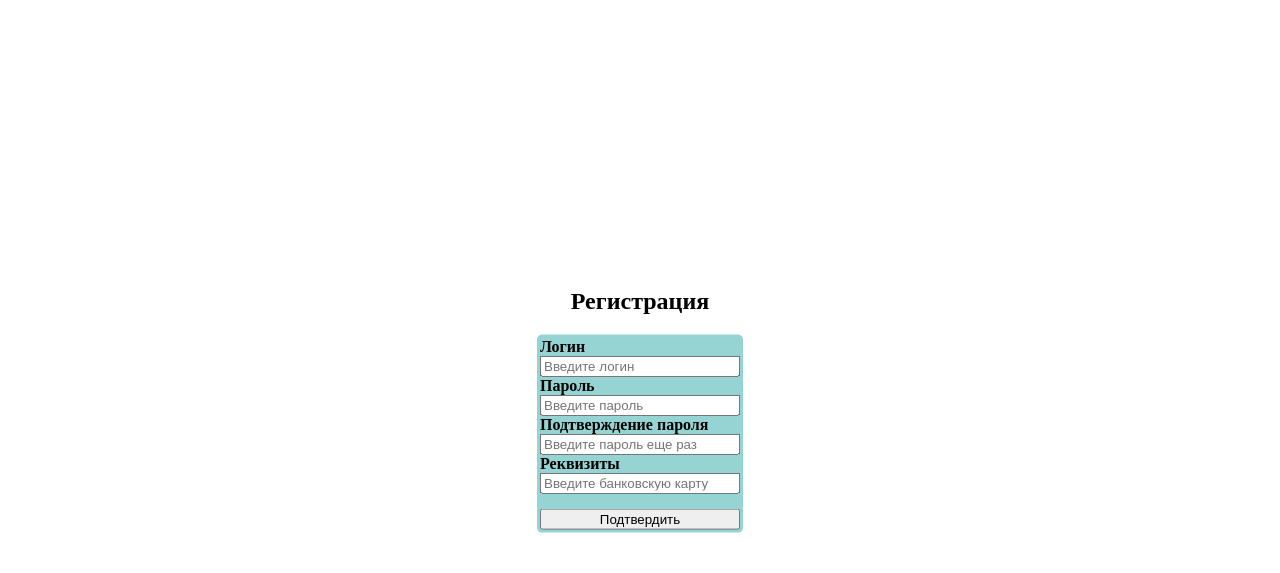
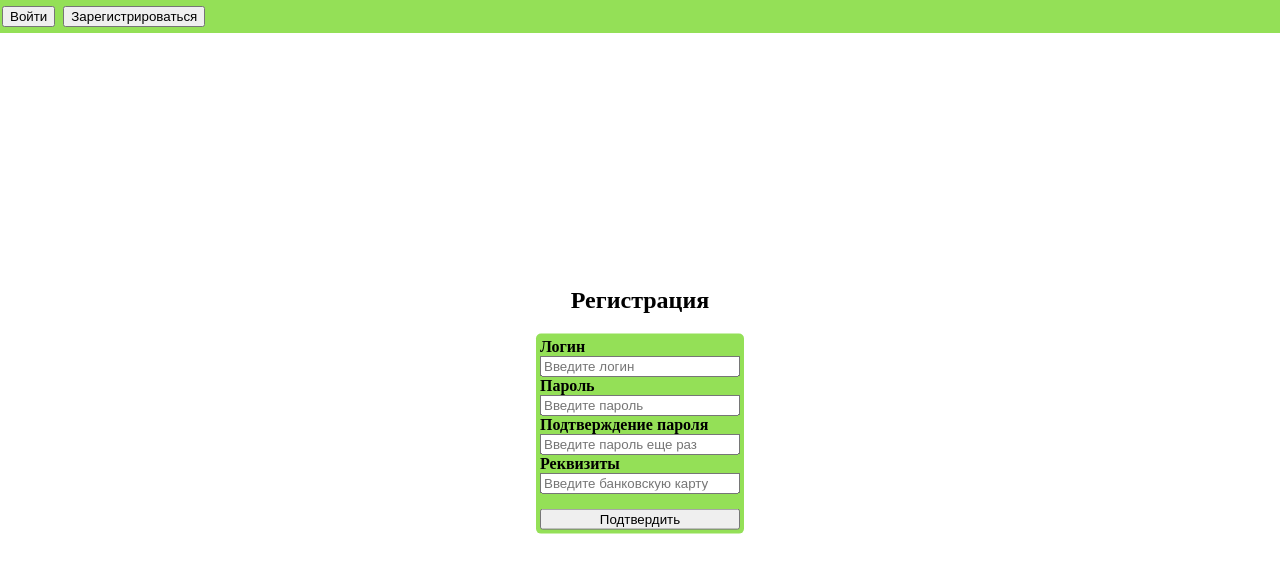
Before and after one commit to Darkness7193/ShopSiteRepository, a Django app: page /ProfilesApp/signIn/ in a window 1280 px wide. Shown: the top 573 px of the page. Run offline with Django 4.2, Linux system fonts and the light colour scheme; some libraries are stand-ins or nearby versions.

Commit message:
Version 0.24

```diff
--- a/ProfilesApp/static/ProfilesApp/css/signIn.css
+++ b/ProfilesApp/static/ProfilesApp/css/signIn.css
@@ -1,5 +1,8 @@
+@import url("/ShopSite/static/ShopSite/css/global.css");
+
+
 .sign-in-form {
-    background:#96D4D4;
+    background:var(--neutral-color);
     padding: 1px;
     border-radius: 5px;
     width: fit-content;
--- a/ProfilesApp/templates/ProfilesApp/logIn.html
+++ b/ProfilesApp/templates/ProfilesApp/logIn.html
@@ -10,7 +10,7 @@
 </head>
 <body>
 
-    {% include 'Includes/header.html' %}
+    {% include 'ShopSite/header.html' %}
     <div class="center">
 
         <h2 style="text-align: center;"> Вход </h2>
--- a/ProfilesApp/templates/ProfilesApp/signIn.html
+++ b/ProfilesApp/templates/ProfilesApp/signIn.html
@@ -5,12 +5,12 @@
 <head>
     <meta charset="UTF-8">
     <title>Регистрация</title>
-    <link rel="stylesheet" href="{% static '/css/global.css' %}">
+    <link rel="stylesheet" href="{% static 'ShopSite/css/global.css' %}">
     <link rel="stylesheet" href="{% static 'ProfilesApp/css/signIn.css' %}">
 </head>
 <body>
 
-    {% include 'Includes/header.html' %}
+    {% include 'ShopSite/header.html' %}
 
     <div class="center">
 
--- a/ProfilesApp/views.py
+++ b/ProfilesApp/views.py
@@ -60,4 +60,4 @@ def signIn(request):
 
 def logOut(request):
     logout(request)
-    return redirect(reverse('matches'))
+    return redirect(reverse('index'))
--- a/ShopSite/static/ShopSite/css/colors.css
+++ b/ShopSite/static/ShopSite/css/colors.css
@@ -1,3 +1,5 @@
 :root {
-    --main-color: #3a7315;
+    --background-color: #c0eaa9;
+    --neutral-color: #94e057;
+    --accent-color: #3a7315;
 }
--- a/ShopSite/static/ShopSite/css/header.css
+++ b/ShopSite/static/ShopSite/css/header.css
@@ -1,8 +1,8 @@
-@import url("colors.css");
+@import url("/ShopSite/static/ShopSite/css/global.css");
 
 
 .header {
-    background: var(--main-color);
+    background: var(--neutral-color);
     padding-bottom:6px;
     padding-top:6px;
 }
--- a/app/static/app/css/crud.css
+++ b/app/static/app/css/crud.css
@@ -1,3 +1,6 @@
+@import url("/ShopSite/static/ShopSite/css/global.css");
+
+
 body {
     color: #404E67;
     background: #F5F7FA;
--- a/app/templates/app/crud.html
+++ b/app/templates/app/crud.html
@@ -27,13 +27,17 @@
 
 
 </head>
+
 <script>
     let create_product_view = '{% url 'create_product' %}';
     let delete_product_view = '{% url 'delete_product' %}';
     let update_product_view = '{% url 'update_product' %}';
     let create_mode;
 </script>
+
 <body>
+
+{% include 'ShopSite/header.html' %}
 
 <div class="container-lg">
     <div class="table-responsive">
@@ -41,7 +45,7 @@
             <div style="display:flex;">
                 <h3 style="flex-grow:100;"><b> Товары </b></h3>
                 <div class="h-w-fit-content"></div>
-                <button type="button" class="btn btn-info create-new"><i class="fa fa-plus"></i> Добавить </button>
+                <button type="button" style="background: var(--neutral-color);" class="btn btn-info create-new"><i class="fa fa-plus"></i> Добавить </button>
             </div>
             <table class="table table-bordered">
                 <thead>
```
Lines whose indentation alone changed are shown as unchanged.
